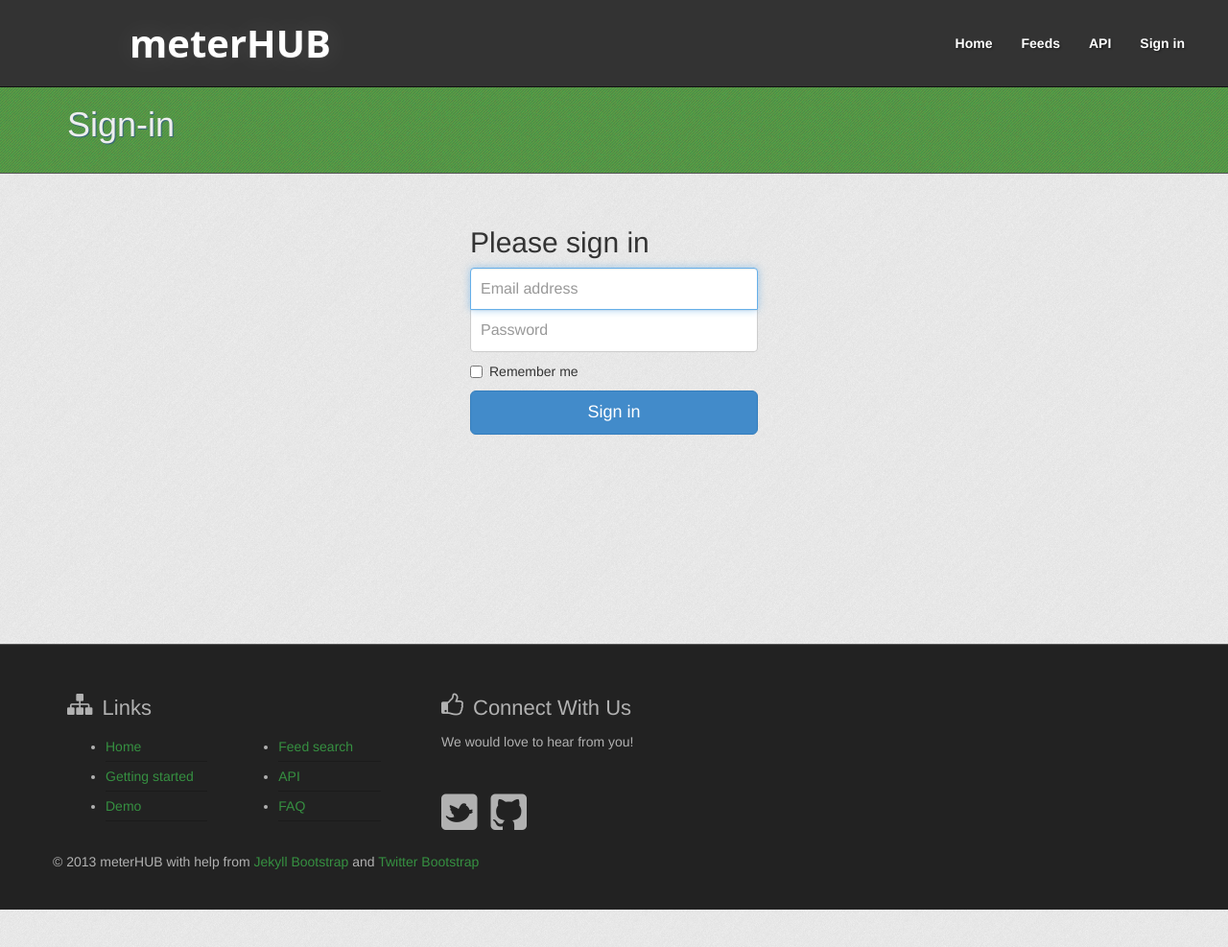
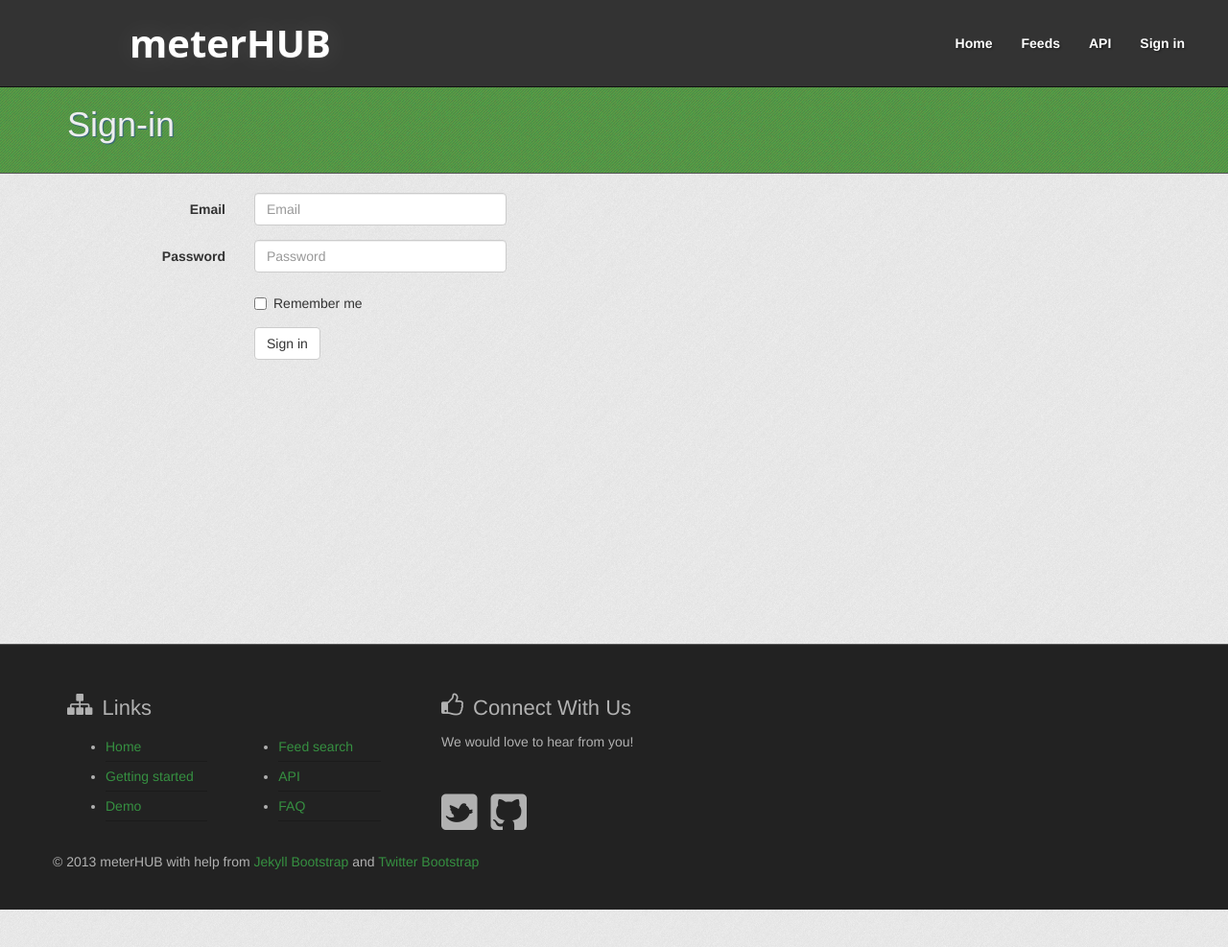
Before and after one commit to gediminasgu/meterhub.com, a Jekyll site: the page built from signin/index.html, in a window 1280 px wide and 988 px high. Shown: the whole window at 96% size. Built offline with Jekyll 4.4.1, drawn with Linux system fonts in a browser that asks for light colours; nearby versions of some CDN libraries; comment, search, counter and statistics services are not loaded.

Commit message:
Sign-in form

```diff
--- a/_includes/themes/mh/footer.html
+++ b/_includes/themes/mh/footer.html
@@ -58,6 +58,8 @@
     <script src="{{ ASSET_PATH }}/js/jquery.colorbox-min.js"></script>
     <script src="{{ ASSET_PATH }}/js/filterable.js"></script>
     <script src="{{ ASSET_PATH }}/js/scripts.js" type="text/javascript"></script>
+    <script src="https://ajax.googleapis.com/ajax/libs/angularjs/1.0.8/angular.min.js" type="text/javascript"></script>
+    <script src="{{ ASSET_PATH }}/js/modules/authentication.js" type="text/javascript"></script>
 	{% for link in page.scripts %}
 		<script src="{{ link }}"></script>
 	{% endfor %}
--- /dev/null
+++ b/assets/js/app.js
@@ -0,0 +1,5 @@
+var app = angular.module('app', []]);
+
+app.config(['$controllerProvider', function($controllerProvider) {
+	app.controllerProvider = $controllerProvider;
+}]);
--- a/signin/controllers.js
+++ b/signin/controllers.js
@@ -1,3 +1,6 @@
 function SignInCtrl($scope, $http) {
     //$scope.feeds = Feed.query();
 }
+
+angular.module('app').controllerProvider.register('SignInCtrl', ['$scope', 'authentication', function ($scope, authentication) {
+}]);
--- a/signin/index.html
+++ b/signin/index.html
@@ -6,17 +6,36 @@ title : Sign-in
 <link href="style.css" rel="stylesheet">
 
 <div class="container" ng-app="signin">
-
-  <form class="form-signin">
-    <h2 class="form-signin-heading">Please sign in</h2>
-    <input type="text" class="form-control" placeholder="Email address" required autofocus>
-    <input type="password" class="form-control" placeholder="Password" required>
-    <label class="checkbox">
-      <input type="checkbox" value="remember-me"> Remember me
-    </label>
-    <button class="btn btn-lg btn-primary btn-block" type="submit">Sign in</button>
-  </form>
-
+	<div>
+		<form class="form-horizontal" role="form">
+		  <div class="form-group">
+		    <label for="inputEmail3" class="col-sm-2 control-label">Email</label>
+		    <div class="col-sm-3">
+		      <input type="email" class="form-control" id="inputEmail3" placeholder="Email">
+		    </div>
+		  </div>
+		  <div class="form-group">
+		    <label for="inputPassword3" class="col-sm-2 control-label">Password</label>
+		    <div class="col-sm-3">
+		      <input type="password" class="form-control" id="inputPassword3" placeholder="Password">
+		    </div>
+		  </div>
+		  <div class="form-group">
+		    <div class="col-sm-offset-2 col-sm-3">
+		      <div class="checkbox">
+		        <label>
+		          <input type="checkbox"> Remember me
+		        </label>
+		      </div>
+		    </div>
+		  </div>
+		  <div class="form-group">
+		    <div class="col-sm-offset-2 col-sm-3">
+		      <button type="submit" class="btn btn-default">Sign in</button>
+		    </div>
+		  </div>
+		</form>
+	</div>
 </div>
 
 <script src="https://ajax.googleapis.com/ajax/libs/angularjs/1.0.5/angular.min.js"></script>
```
Also changed, not shown: assets/js/modules/authentication.js (added, +133 -0 lines).
